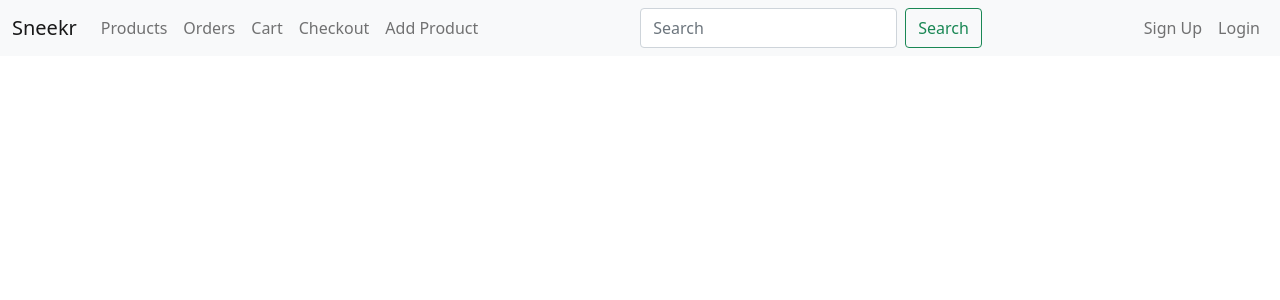
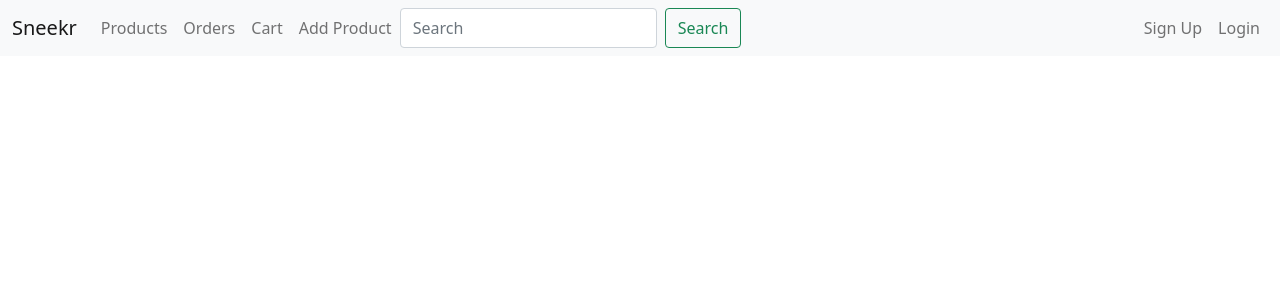
Before and after one commit to LaunchCodeLiftoffProjects/meagan-group-a, an Angular app in the folder sneekr/src/main/webapp/: page / in a window 1280 px wide. Shown: the top 300 px of the page. Built offline with nearby package versions, Linux system fonts and the light colour scheme.

Commit message:
Removed direct checkout link and changed title of app to Sneekr

```diff
--- a/sneekr/src/main/webapp/src/app/navbar/navbar.component.html
+++ b/sneekr/src/main/webapp/src/app/navbar/navbar.component.html
@@ -11,13 +11,12 @@
           <a class="nav-link" routerLink="/listView">Products</a>
           <a class="nav-link" routerLink="/order">Orders</a>
           <a class="nav-link" routerLink="/cart">Cart  <span *ngIf="quantity > 0" class="badge rounded-pill bg-danger">{{quantity}}<span class="visually-hidden">unread messages</span></span></a>
-          <a class="nav-link" routerLink="/checkout">Checkout</a>
           <a class="nav-link" routerLink="/add-item">Add Product</a>
+          <form class="d-flex" action="">
+            <input type="text" class="form-control me-2" type="search" placeholder="Search">
+            <button class="btn btn-outline-success" type="submit">Search</button>
+          </form>
         </div>
-        <form class="d-flex" action="">
-          <input type="text" class="form-control me-2" type="search" placeholder="Search">
-          <button class="btn btn-outline-success" type="submit">Search</button>
-        </form>
         <div class="auth-container">
           <ul class="navbar-nav ml-auto" *ngIf="!isLoggedIn">
             <li class="nav-item">
--- a/sneekr/src/main/webapp/src/index.html
+++ b/sneekr/src/main/webapp/src/index.html
@@ -2,7 +2,7 @@
 <html lang="en">
 <head>
   <meta charset="utf-8">
-  <title>Webapp</title>
+  <title>Sneekr</title>
   <base href="/">
   <meta name="viewport" content="width=device-width, initial-scale=1">
   <link rel="icon" type="image/x-icon" href="favicon.ico">
```
